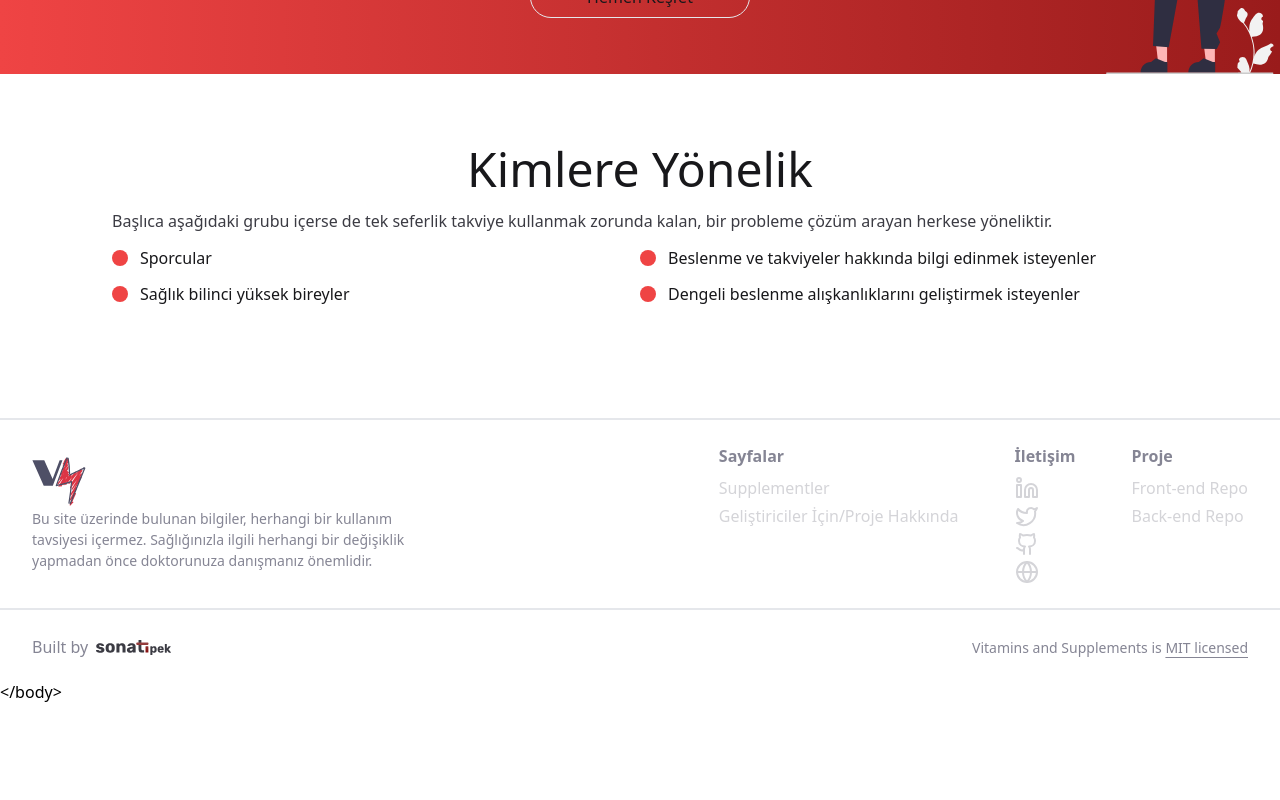
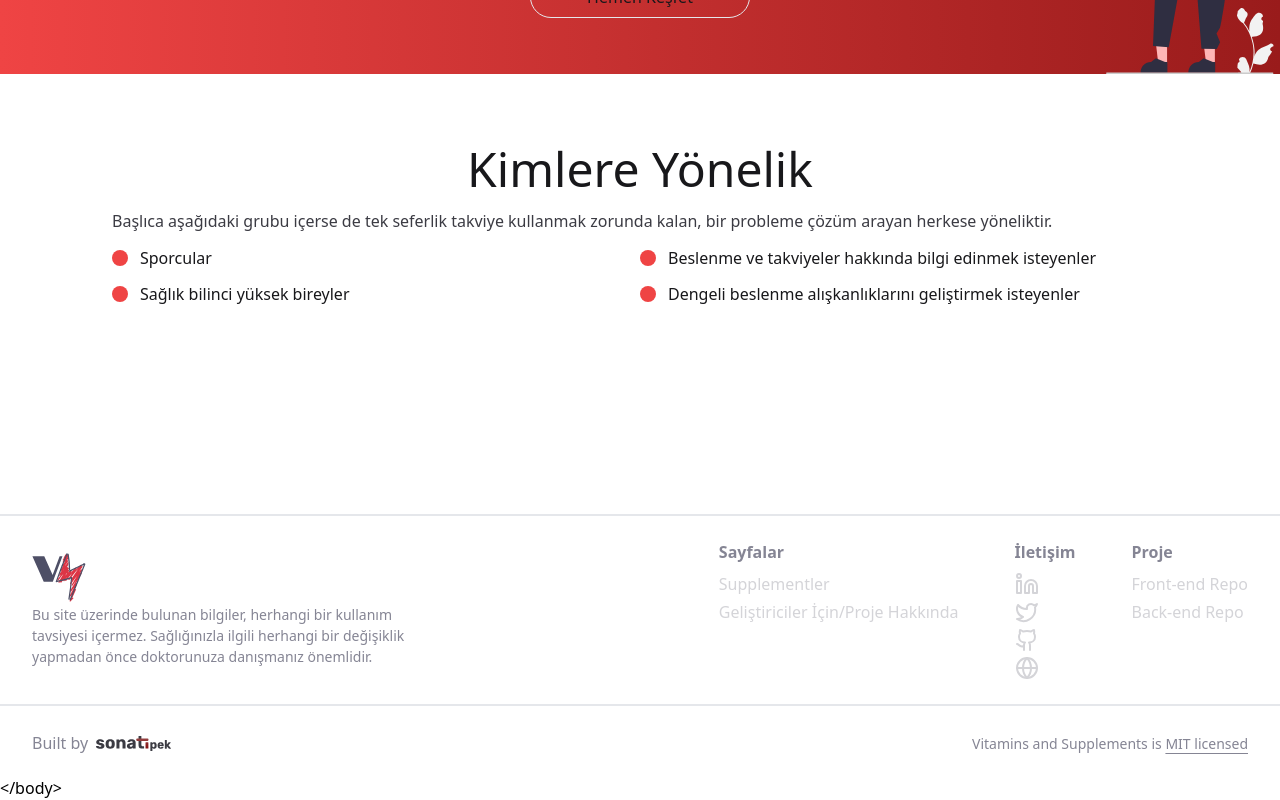
Before and after one commit to sonatipek/vitamins-and-supplements-frontend, a React (Vite) app: page / in a window 1280 px wide. Shown: the part 1506-2306 px from the top of the page. Before the commit the page ends 2210 px from the top, so only its background shows below. Built offline with nearby package versions, Linux system fonts and the light colour scheme.

Commit message:
increased the distance of footer from the component above to avoid confusion between the two components

```diff
--- a/src/components/Footer.jsx
+++ b/src/components/Footer.jsx
@@ -30,7 +30,7 @@ const projectLinks = [
 export default function Footer() {
   return (
     <>
-      <footer className="container mt-28 flex items-start justify-between border-y-2 py-6">
+      <footer className="container mt-52 flex items-start justify-between border-y-2 py-6">
         <div className="w-1/3">
           <a href="/">
             <img
```
